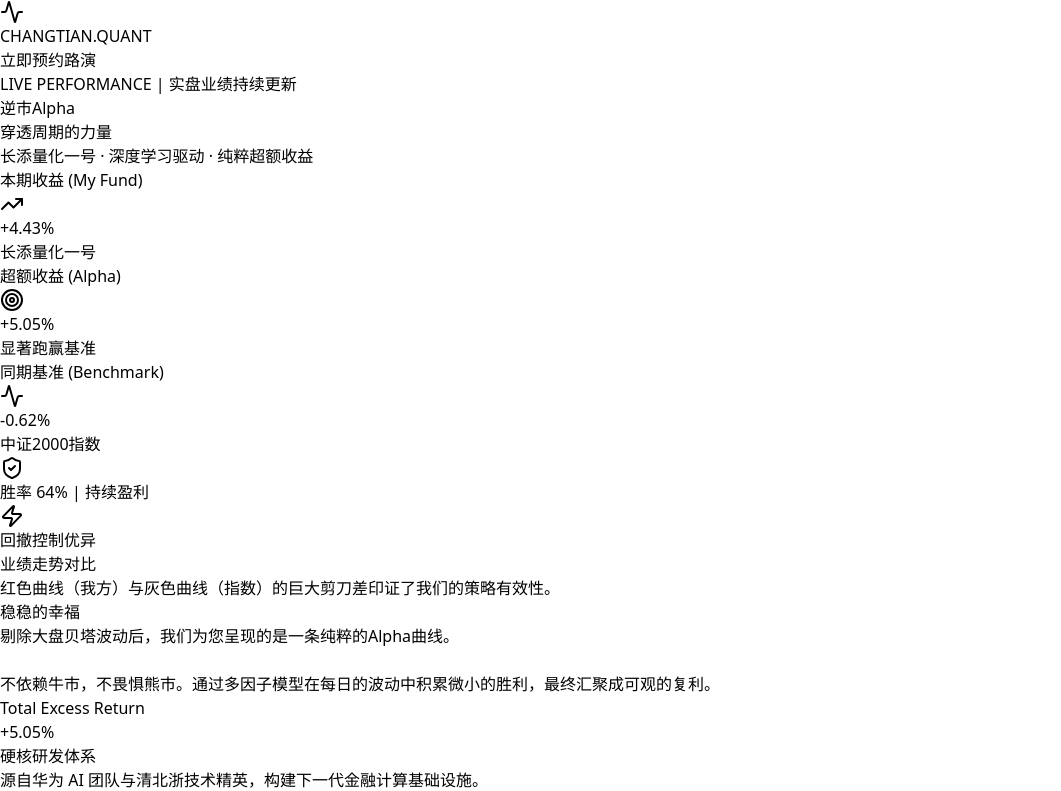
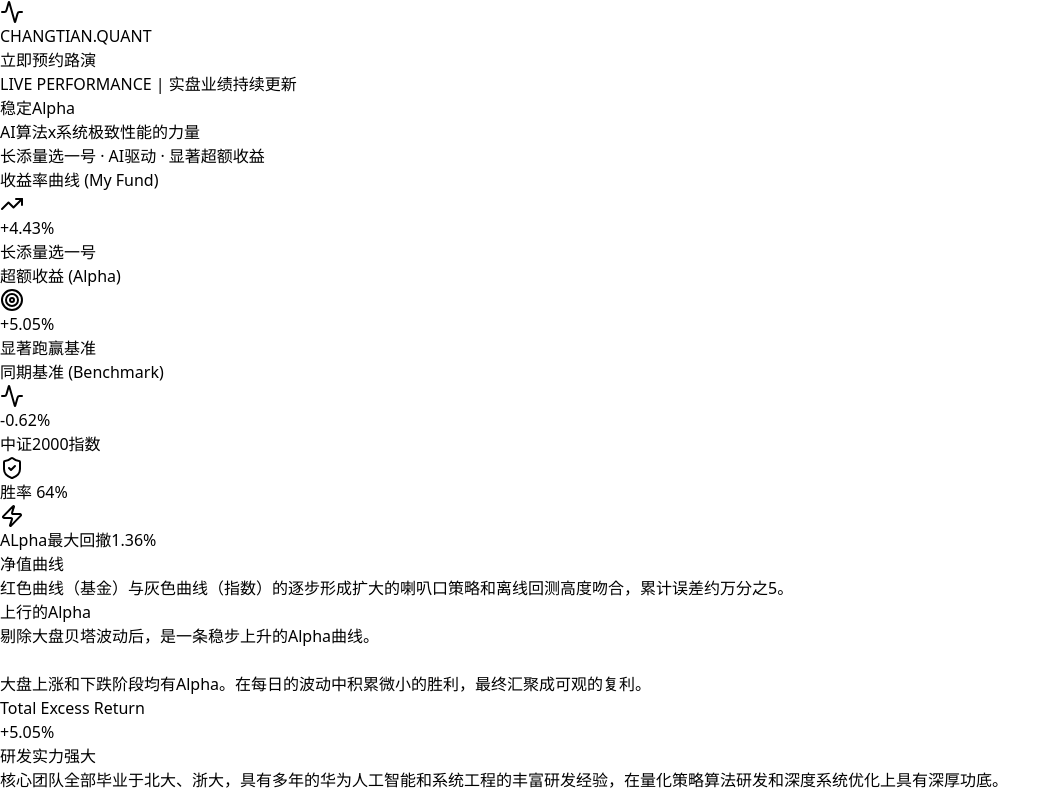
Before and after one commit to hangzhou-changtian/changtian-0001, a React (Vite) app: page / in a window 1280 px wide. Shown: the top 791 px of the page, without its empty margins (0-1061 px from the left). Built offline with nearby package versions, Linux system fonts and the light colour scheme.

Commit message:
Update App.jsx

```diff
--- a/src/App.jsx
+++ b/src/App.jsx
@@ -2,7 +2,7 @@
 import { LineChart, Line, XAxis, YAxis, CartesianGrid, Tooltip, ResponsiveContainer, AreaChart, Area } from 'recharts';
 import { Activity, Cpu, Zap, Layers, TrendingUp, ShieldCheck, Target, BrainCircuit, Code2 } from 'lucide-react';
 import { motion } from 'framer-motion';
-123
+
 // --- 数据源 (Data Source) ---
 const rawFundReturns = [
 0.010794571,
@@ -338,11 +338,11 @@
             className="text-6xl md:text-8xl font-black mb-8 tracking-tight"
           >
             <span className="bg-clip-text text-transparent bg-gradient-to-b from-white via-white to-slate-500">
-              逆市<span className="text-red-600">Alpha</span>
+              稳定<span className="text-red-600">Alpha</span>
             </span>
             <br />
             <span className="text-4xl md:text-6xl text-slate-400 font-bold mt-2 block">
-              穿透周期的力量
+              AI算法x系统极致性能的力量
             </span>
           </motion.h1>
 
@@ -352,7 +352,7 @@
             transition={{ delay: 0.2, duration: 0.8 }}
             className="text-slate-400 text-lg md:text-xl max-w-2xl mx-auto mb-12 font-light"
           >
-            长添量化一号 · 深度学习驱动 · 纯粹超额收益
+            长添量选一号 · AI驱动 · 显著超额收益
           </motion.p>
         </div>
       </header>
@@ -361,9 +361,9 @@
       <section className="max-w-7xl mx-auto px-6 mb-32 relative z-10">
         <div className="grid grid-cols-1 md:grid-cols-3 gap-6 mb-12">
           <MetricCard
-            title="本期收益 (My Fund)"
+            title="收益率曲线 (My Fund)"
             value={`+${fundTotalReturn}%`}
-            subValue="长添量化一号"
+            subValue="长添量选一号"
             highlight={true}
             icon={TrendingUp}
             delay={0}
@@ -394,11 +394,11 @@
         >
           <div className="px-5 py-2 rounded-lg bg-emerald-950/30 border border-emerald-500/20 text-sm font-medium text-emerald-400 flex items-center shadow-[0_0_10px_rgba(16,185,129,0.1)]">
             <ShieldCheck className="w-4 h-4 mr-2" />
-            胜率 64% | 持续盈利
+            胜率 64%
           </div>
           <div className="px-5 py-2 rounded-lg bg-yellow-950/30 border border-yellow-500/20 text-sm font-medium text-yellow-400 flex items-center shadow-[0_0_10px_rgba(234,179,8,0.1)]">
             <Zap className="w-4 h-4 mr-2" />
-            回撤控制优异
+            ALpha最大回撤1.36%
           </div>
         </motion.div>
       </section>
@@ -409,12 +409,12 @@
           <div>
             <h2 className="text-3xl font-bold text-white mb-2 flex items-center gap-2">
               <span className="w-1 h-8 bg-red-600 rounded-full inline-block"></span>
-              业绩走势对比
+              净值曲线
             </h2>
             <p className="text-slate-400">
-              红色曲线（我方）与灰色曲线（指数）的
-              <span className="text-red-400 font-bold mx-1 border-b border-red-500/50">巨大剪刀差</span>
-              印证了我们的策略有效性。
+              红色曲线（基金）与灰色曲线（指数）的
+              <span className="text-red-400 font-bold mx-1 border-b border-red-500/50">逐步形成扩大的喇叭口</span>
+              策略和离线回测高度吻合，累计误差约万分之5。
             </p>
           </div>
         </div>
@@ -476,13 +476,13 @@
             whileInView={{ opacity: 1, x: 0 }}
             className="lg:col-span-1"
           >
-            <h2 className="text-3xl font-bold text-white mb-6">稳稳的幸福</h2>
+            <h2 className="text-3xl font-bold text-white mb-6">上行的Alpha</h2>
             <div className="w-full h-px bg-white/10 mb-6" />
             <p className="text-slate-400 leading-relaxed mb-8">
-              剔除大盘贝塔波动后，我们为您呈现的是一条纯粹的Alpha曲线。
+              剔除大盘贝塔波动后，是一条稳步上升的Alpha曲线。
               <br/><br/>
-              <span className="text-white font-medium">不依赖牛市，不畏惧熊市。</span>
-              通过多因子模型在每日的波动中积累微小的胜利，最终汇聚成可观的复利。
+              <span className="text-white font-medium">大盘上涨和下跌阶段均有Alpha。</span>
+              在每日的波动中积累微小的胜利，最终汇聚成可观的复利。
             </p>
             <div className="p-6 rounded-xl bg-slate-900 border border-red-500/20">
               <div className="text-xs text-slate-500 uppercase tracking-wider mb-2">Total Excess Return</div>
@@ -532,10 +532,10 @@
               whileInView={{ opacity: 1, y: 0 }}
               className="text-4xl md:text-5xl font-bold mb-6"
             >
-              硬核研发体系
+              研发实力强大
             </motion.h2>
             <p className="text-slate-400 max-w-2xl mx-auto">
-              源自华为 AI 团队与清北浙技术精英，构建下一代金融计算基础设施。
+              核心团队全部毕业于北大、浙大，具有多年的华为人工智能和系统工程的丰富研发经验，在量化策略算法研发和深度系统优化上具有深厚功底。
             </p>
           </div>
 
```
